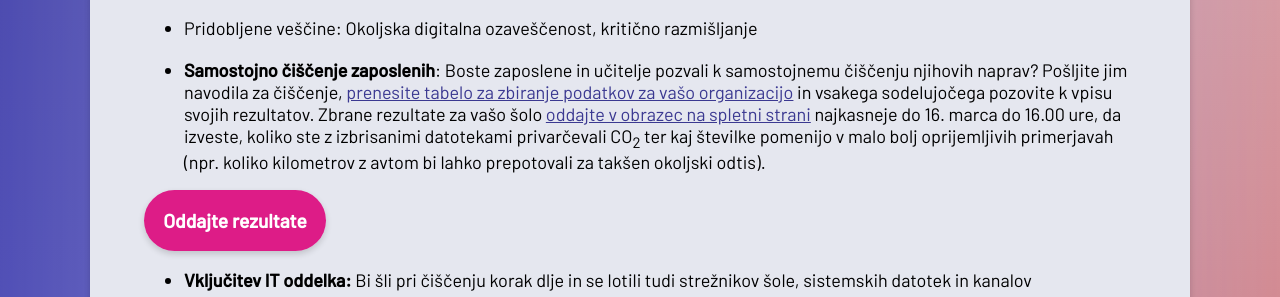
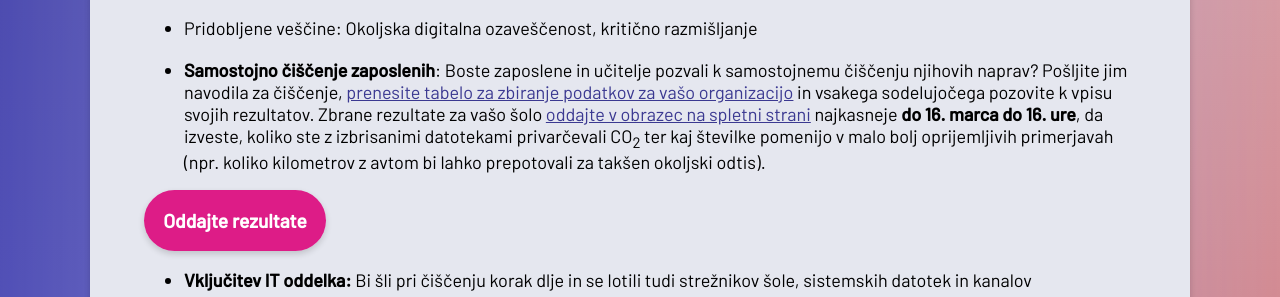
Before and after one commit to ewba/dcd-si, a Jekyll site: the page built from sola.md, in a window 1280 px wide. Shown: the part 1401-1698 px from the top of the page. Built offline with Jekyll 4.4.1, drawn with Linux system fonts in a browser that asks for light colours.

Commit message:
Update sola.md

```diff
--- a/sola.md
+++ b/sola.md
@@ -32,7 +32,7 @@
 - Starostna skupina: Učenci od 4. do vključno 9. razreda osnovne šole
 - Pridobljene veščine: Okoljska digitalna ozaveščenost, kritično razmišljanje
 
-- **Samostojno čiščenje zaposlenih**: Boste zaposlene in učitelje pozvali k samostojnemu čiščenju njihovih naprav? Pošljite jim navodila za čiščenje, <a href="https://docs.google.com/spreadsheets/d/1QiAlI4AaGp24_rOKqpIe1AJVLWCjUqn0M_M3Ng7uquY/edit#gid=0" target="_blank" rel="noopener">prenesite tabelo za zbiranje podatkov za vašo organizacijo</a> in vsakega sodelujočega pozovite k vpisu svojih rezultatov. Zbrane rezultate za vašo šolo [oddajte v obrazec na spletni strani]({{ site.submitURL }}) najkasneje do 16. marca do 16.00 ure, da izveste, koliko ste z izbrisanimi  datotekami privarčevali  CO<sub>2</sub> ter kaj številke pomenijo v malo bolj oprijemljivih primerjavah (npr. koliko kilometrov z avtom bi lahko prepotovali za takšen okoljski odtis).
+- **Samostojno čiščenje zaposlenih**: Boste zaposlene in učitelje pozvali k samostojnemu čiščenju njihovih naprav? Pošljite jim navodila za čiščenje, <a href="https://docs.google.com/spreadsheets/d/1QiAlI4AaGp24_rOKqpIe1AJVLWCjUqn0M_M3Ng7uquY/edit#gid=0" target="_blank" rel="noopener">prenesite tabelo za zbiranje podatkov za vašo organizacijo</a> in vsakega sodelujočega pozovite k vpisu svojih rezultatov. Zbrane rezultate za vašo šolo [oddajte v obrazec na spletni strani]({{ site.submitURL }}) najkasneje **do 16. marca do 16. ure**, da izveste, koliko ste z izbrisanimi  datotekami privarčevali  CO<sub>2</sub> ter kaj številke pomenijo v malo bolj oprijemljivih primerjavah (npr. koliko kilometrov z avtom bi lahko prepotovali za takšen okoljski odtis).
 
 <div class="btnpad">
 <a class="button" href="{{ site.submitURL }}">Oddajte rezultate</a>
```
